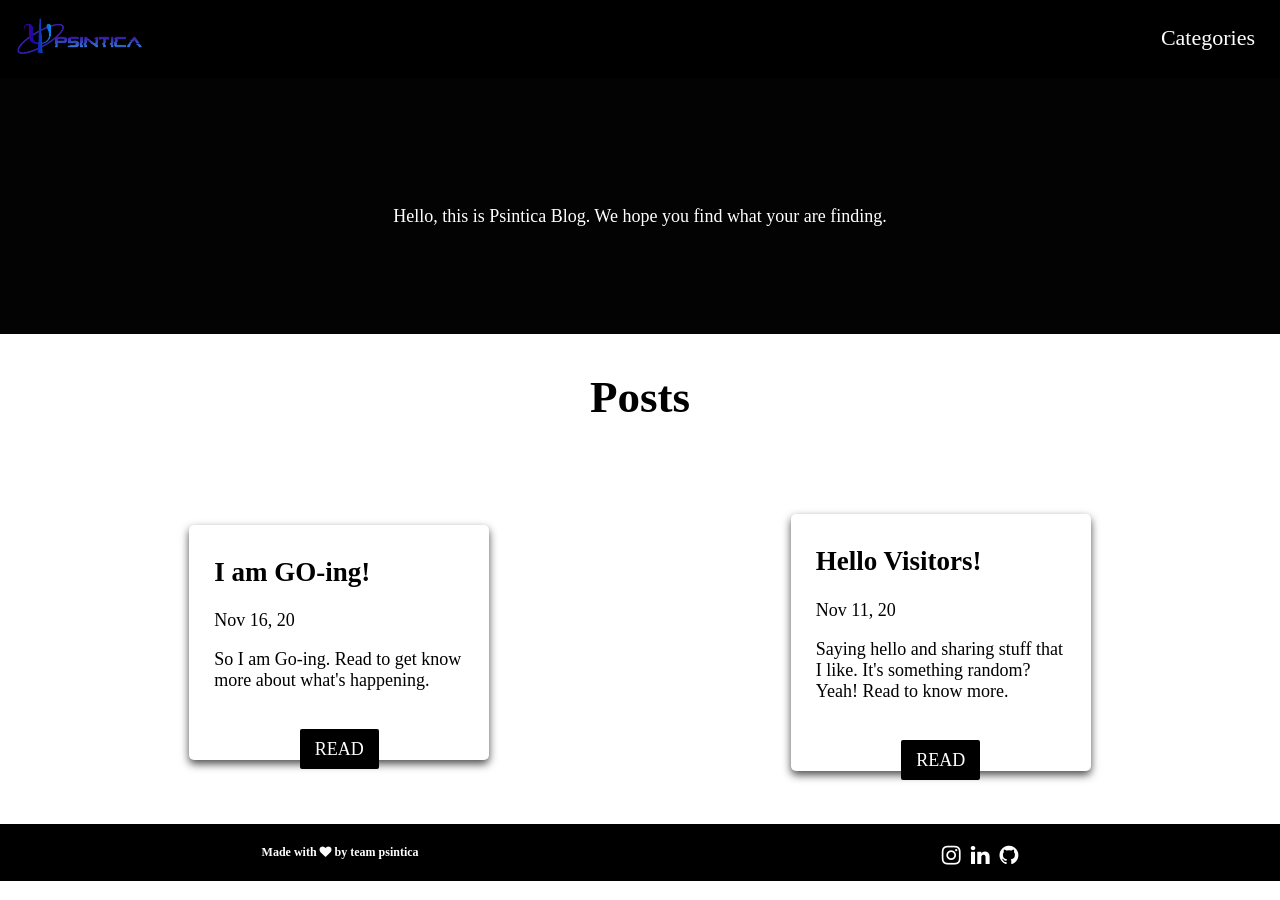
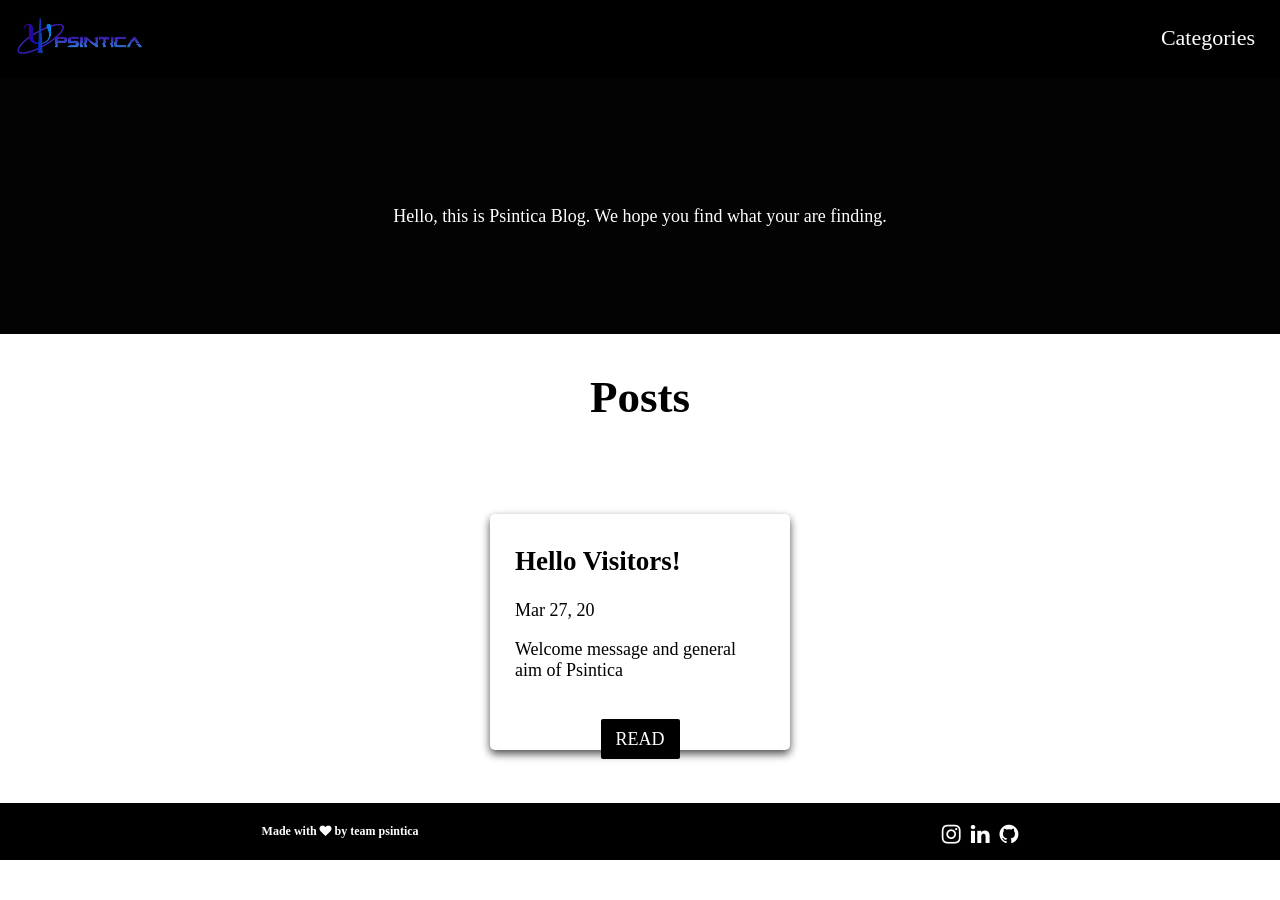
Before and after one commit to Psintica/blog, a Jekyll site: the page built from index.html, in a window 1280 px wide. Built offline with Jekyll 4.4.1, drawn with Linux system fonts in a browser that asks for light colours; some web fonts are replaced; part of the change alters nothing that is shown.

Commit message:
New posts

```diff
--- a/_posts/2020-11-11-Hello.md
+++ b/_posts/2020-11-11-Hello.md
@@ -1,37 +1,21 @@
 ---
 layout: posts
 title:  "Hello Visitors!"
-date:   2020-11-11 22:30:07 +0530
+date:   2020-03-27 08:30:07 +0530
 author: "aman"
 categories:
     - random
 
 usemathjax: false
-synopsis: Saying hello and sharing stuff that I like. It's something random? Yeah! Read to know more.
+synopsis: Welcome message and general aim of Psintica
 ---
 
 ### Welcome Visitors!
 
-I am Aman Kumar (amanasci). I created Asci Labs for fun and sharing my thoughts and knowledge with you all. This place won't be as much organised as you are expecting it to be. You won't know what you'll be reading after you press that next button down below ( Even I don't know what I'll be writing next ).
+This is Team Psintica. We hope you will love the blog and learn many things from here.
 
-As I said, it's all random. Just like the beautiful digits of Pi ($\pi$) .
+Psintica is a community of STEM enthusiasts aiming to `change STEM education system` and reaching out to most remote corners of the world to `spread STEM education`.
 
-Randomness is beautiful and more attractive than anything else.
+In the first phase we are targeting INDIA as it's country of origin for Psintica.
 
-**What?**
-
-*You don't believe me?*
-
-OK! Just go and appreciate these videos I loved, and discover how $\pi$ is hidden in random things.
-
-Talk to you in the next post.
-
-**Approximating value of Pi:**
-<iframe width="340" height="315" src="https://www.youtube.com/embed/5cNnf_7e92Q" frameborder="0" allow="accelerometer; autoplay; clipboard-write; encrypted-media; gyroscope; picture-in-picture" allowfullscreen></iframe>
-
-**Finding Pi in block collisions:**
-<iframe width="340" height="315" src="https://www.youtube.com/embed/PoW8g67XNxA" frameborder="0" allow="accelerometer; autoplay; clipboard-write; encrypted-media; gyroscope; picture-in-picture" allowfullscreen></iframe>
-
-> Note : They are not my videos. I just loved these videos. If you loved them, you should go check out "The Coding Train" on youtube.
-
-One more thing before I leave, just commment below or leave a reaction below so that I can get to know you. I am not tracking traffic on blog. So the response will help me.
+If you want to join us in this intiative, mail us [psintica@gmail.com](mailto:psintica@gmail.com) . To know more about our plans, keep reading upcoming posts.
--- a/_posts/2020-11-16-I-am-Going.md
+++ /dev/null
@@ -1,78 +0,0 @@
----
-layout: posts
-date: 2020-11-16 6:52:10 +0530
-title: "I am GO-ing!"
-author: "aman"
-categories:
-    - random
-synopsis: So I am Go-ing. Read to get know more about what's happening.
----
-
-Hello everyone. I am Go-ing.
-
-Not leaving this blog or world. I just started using the Go programming language.
-
-I was a python and Java user form a long time and was using them for most of my projects as you can see on my github [profile](https://github.com/amanasci). Most of the projects I used to work on were either data science or Android App Development projects, so Python and Java were just perfect for my work.
-
-But recently I got into the mood to write a neural network from scratch. And from scratch, I literally mean scratch. Everything from basics. Creating neural network, writing the maths,etc everything from the very begining. **Without any use of external libraries**
-
-### Yes!
-
-I'll even write those mathematical libraries for linear algebra and calculus part involved.
-
-So I started my work with Python. Though Python was good and simple to write, I found that if I really want to use some computationally heavy algorithms in future, it'll slow down my neural network.
-
-Though I am not planning to use this neural network for some real work or big project. I still want to make it perfect. *( I'll try my best )*
-
-So I was left with Java.
-
-*Ughh*
-
-Though fast, Java is now getting old. I need to write so many lines for doing simple stuff. And this is really tiring. I still love Java but this language is simply not suitable for creating neural networks. <br>
-*That's just my opinion*
-
-Then I realised, only thing I was left to use was JavaScipt.
-
-On this, I won't comment anything. JavaScript is gooood, but again, it's not made for doing things faster and efficiently.
-
-## So I picked up GO!
-<img src="https://miro.medium.com/max/3152/1*Ifpd_HtDiK9u6h68SZgNuA.png" alt="Go logo" width="200"/>
-
-The language which is easy to learn as python (I found it was really easy to learn) and as fast as C.
-
-What more can you ask for?
-
-I guess Go stands for *Gold* ! It's really a piece of Gold.
-
-Fast, efficient and easy to pickup.
-Though I just picked it up, I was able to a lot of things with it. Just two hours after deciding to use 'Go' for this fun project of mine, I am already done with the basic Matrix Math Library.
-
-I don't know when I'll finish the original project of creating a neural network from scratch. But I'll try to learn things and code them as I move ahead.
-
-<br>
-<br>
-
-> If you want to check my matrixmath library, you can check it here: [Matrix Math](https://github.com/amanasci/matrixmath)
-
-<br>
-<br>
-
-If you want to get started with Go Language: [Go Lang](https://golang.org/)
-
-For anything else, you can comment below :)<br>
-I'll be updating my experience with Go as I learn more. Till now, I'll really recommend using Go for your projects.
-
-In future, I am planning to use it in my WebDev projects too.
-
-Bye.
-
-{% highlight Go %}
-package main
-
-import "fmt"
-
-func main(){
-    fmt.Println("Bye!!")
-}
-
-{% endhighlight %}
```
